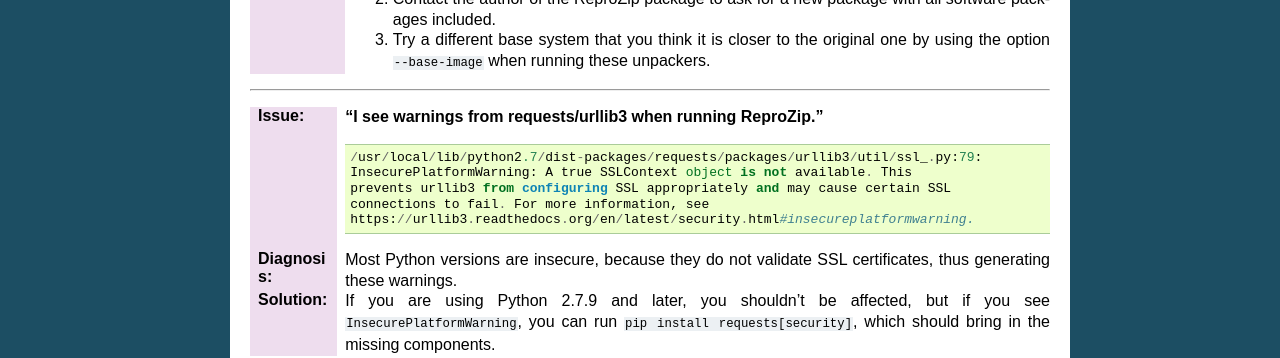
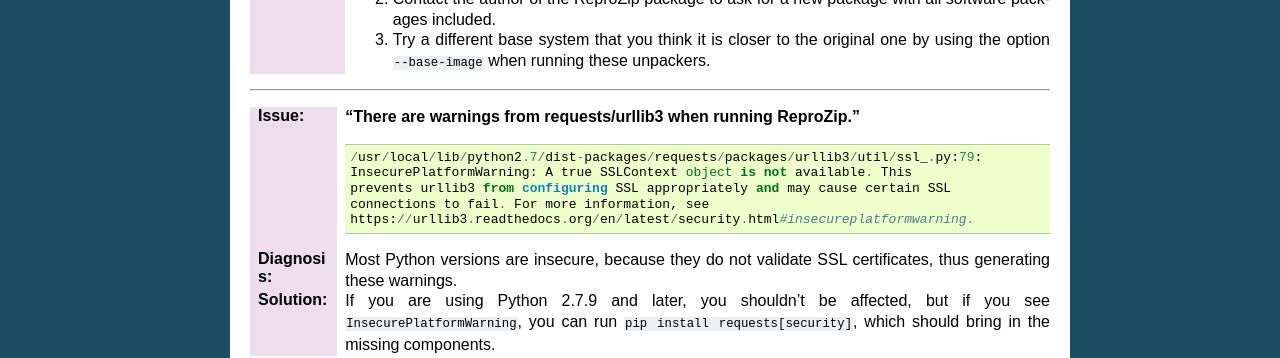
Before and after one commit to VIDA-NYU/reprozip, a Sphinx documentation site: the page built from docs/troubleshooting.rst, in a window 1280 px wide and 900 px high, scrolled down 2223 px. Shown: the part 437-795 px from the top of the window. Built offline with Sphinx 7.4.7, drawn with Linux system fonts in a browser that asks for light colours.

Commit message:
DOC: small fix

```diff
--- a/docs/troubleshooting.rst
+++ b/docs/troubleshooting.rst
@@ -127,7 +127,7 @@
 
 ------------
 
-:Issue: **"I see warnings from requests/urllib3 when running ReproZip."**
+:Issue: **"There are warnings from requests/urllib3 when running ReproZip."**
         ::
 
             /usr/local/lib/python2.7/dist-packages/requests/packages/urllib3/util/ssl_.py:79:
```
